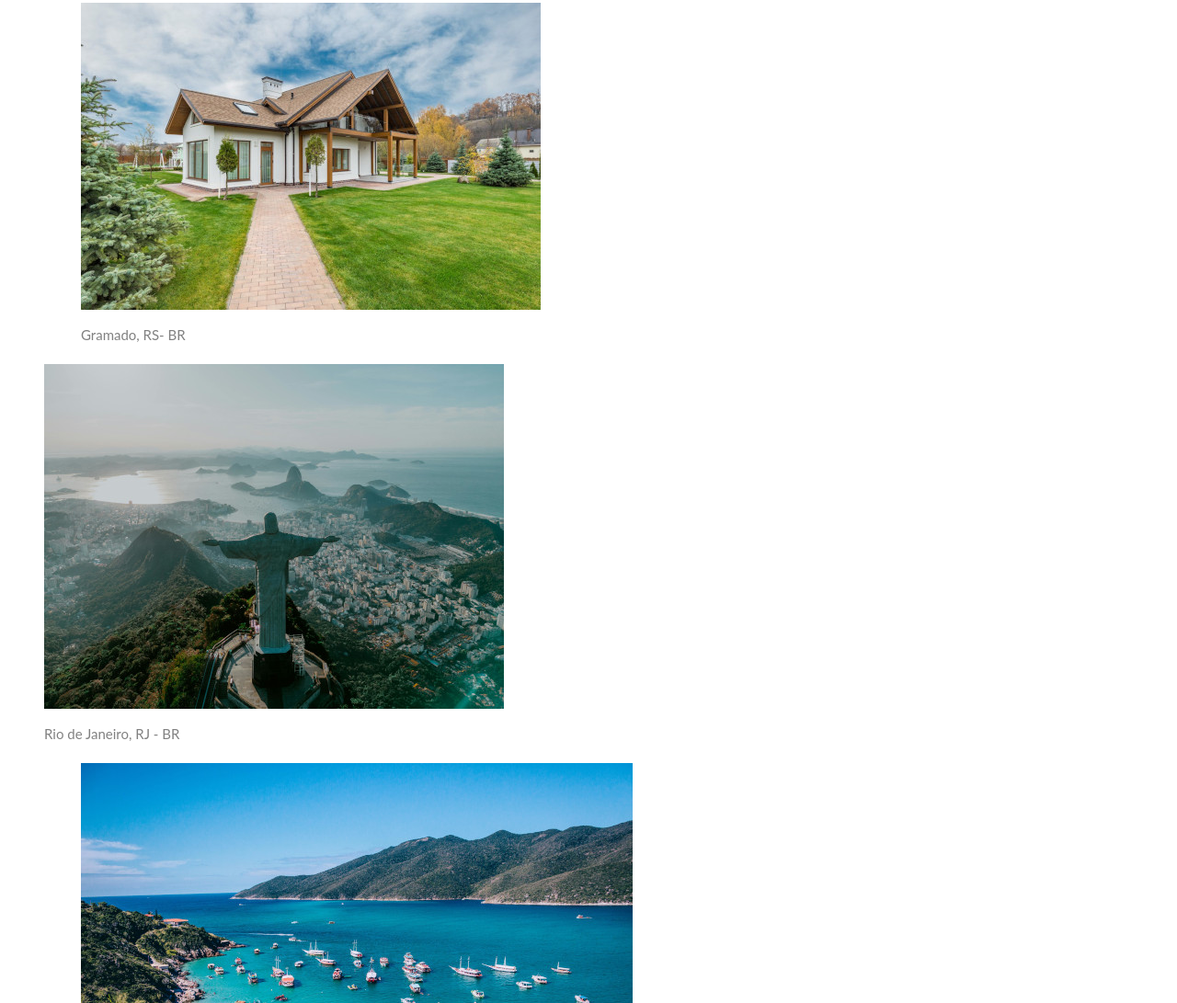
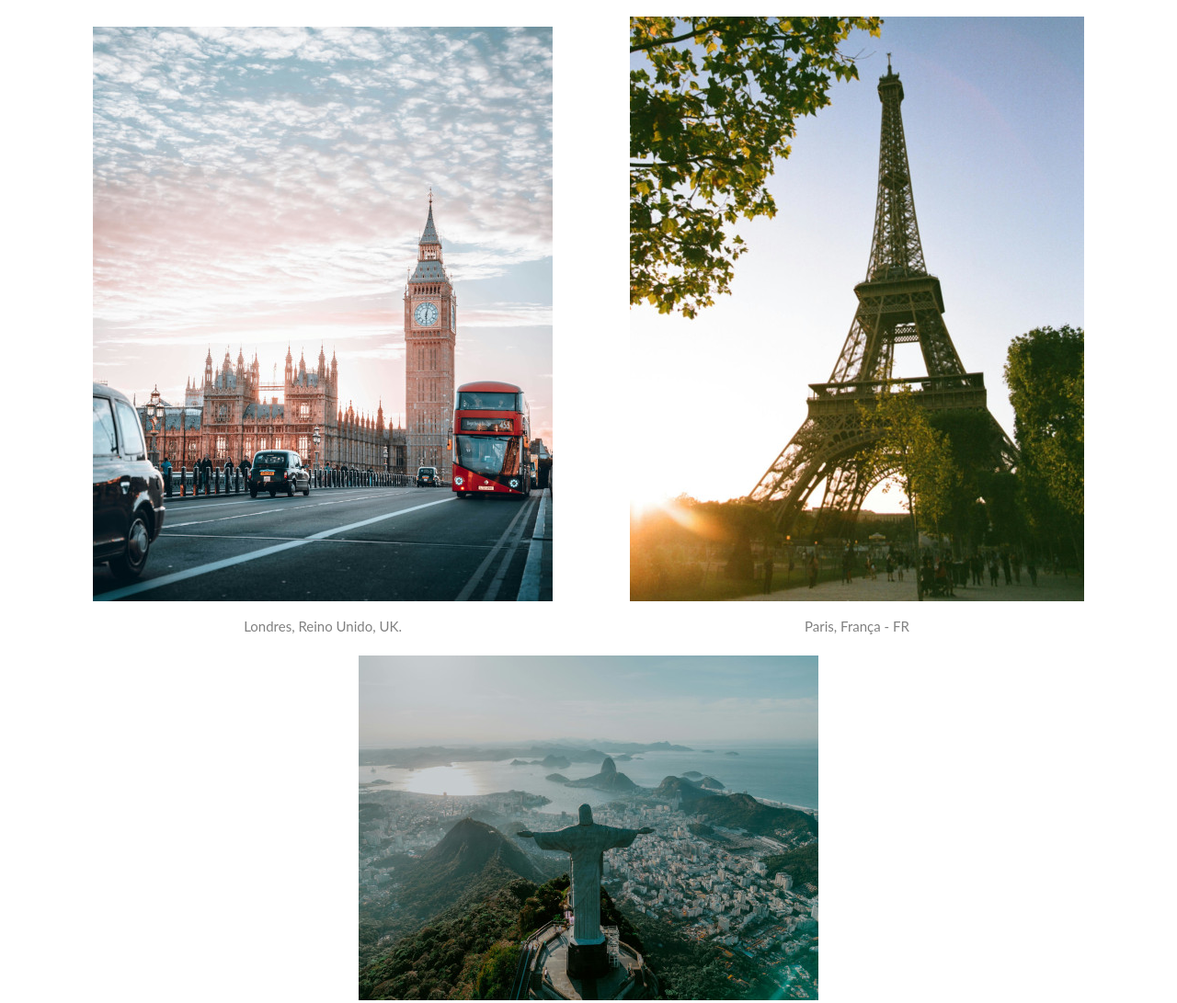
Before and after one commit to fonsecapamela/Descomplica, a plain HTML site: page index.html in a window 1280 px wide. Shown: the part 525-1616 px from the top of the page at 92% size. Drawn offline with Linux system fonts and the light colour scheme.

Commit message:
atualização

```diff
--- a/index.html
+++ b/index.html
@@ -19,7 +19,7 @@
         <h1>Venha realizar a viagem dos seus sonhos</h1>
     </header>
 
-    <section id="Pacotes">
+    <section id="pacotes">
         <h2>Conheça nossos pacotes</h2>
         <p>
             Lorem ipsum dolor, sit amet consectetur adipisicing elit. Reiciendis odio accusantium eaque asperiores eveniet vitae voluptate, exercitationem quaerat magni nisi quos quasi veritatis velit et molestiae, non quia, quisquam ea?
@@ -30,18 +30,22 @@
             <a href="https://www.lipsum.com/">Clique aqui e reserve seu pacote!</a>
             <hr>
         </p>
+        <div class="figuras">
             <figure>
-            <img src="imagens/chale_gramado50x40.jpeg" alt="Imagem de chalé em Gramado">
-            <figcaption>Gramado, RS- BR</figcaption>
+                <img src="imagens/Londres_edit.jpeg" alt="Imagem cidade de Londres">
+                <figcaption>Londres, Reino Unido, UK.</figcaption>
             </figure>
-
+            <figure>
+                <img src="imagens/Paris edit.jpg" alt="imagem cidade de Paris">
+                <figcaption>Paris, França - FR</figcaption>
+            </figure>
                 <img src="imagens/rio de janeiro 500x40.jpeg" alt="imagem cidade rio de janeiro">
                 <figcaption>Rio de Janeiro, RJ - BR</figcaption>
                 <figure>
-
                 <img src="imagens/Arraial do Cabo. editada.jpg" alt="imagem avenida paulista">
                 <figcaption>Arraial do Cabo, RJ - BR</figcaption>
             </figure>
+        </div>
 
     </section>
 
--- a/style.css
+++ b/style.css
@@ -85,3 +85,11 @@ table thead th{
 footer{
     text-align: center;
 }
+
+#pacotes .figuras figure{
+    display: inline-block;
+}
+
+#pacotes .figuras{
+    text-align: center;
+}
```
Also changed, not shown: imagens/Londres_edit.jpeg (added), imagens/Paris edit.jpg (added). Lines whose indentation alone changed are shown as unchanged.
